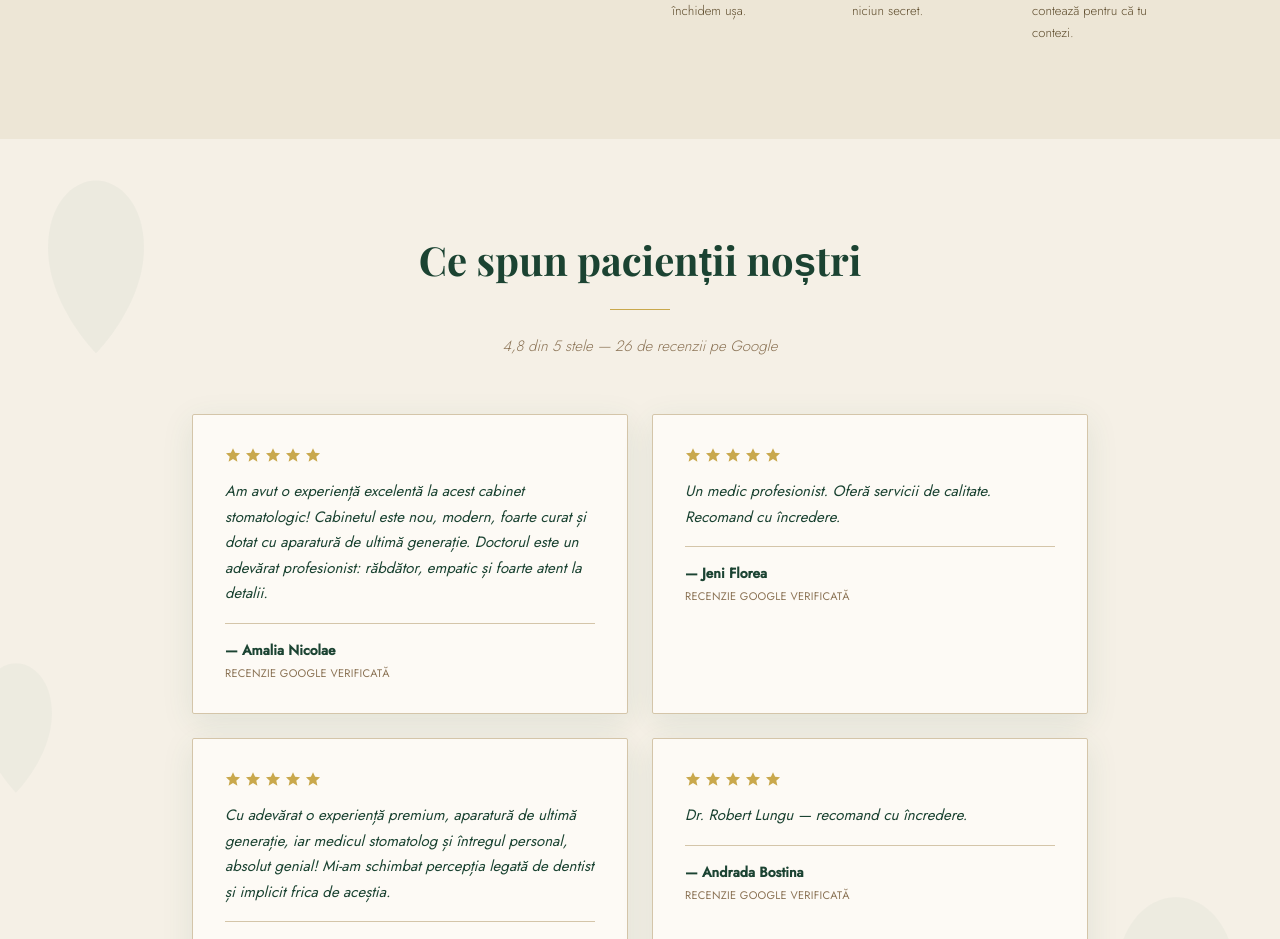
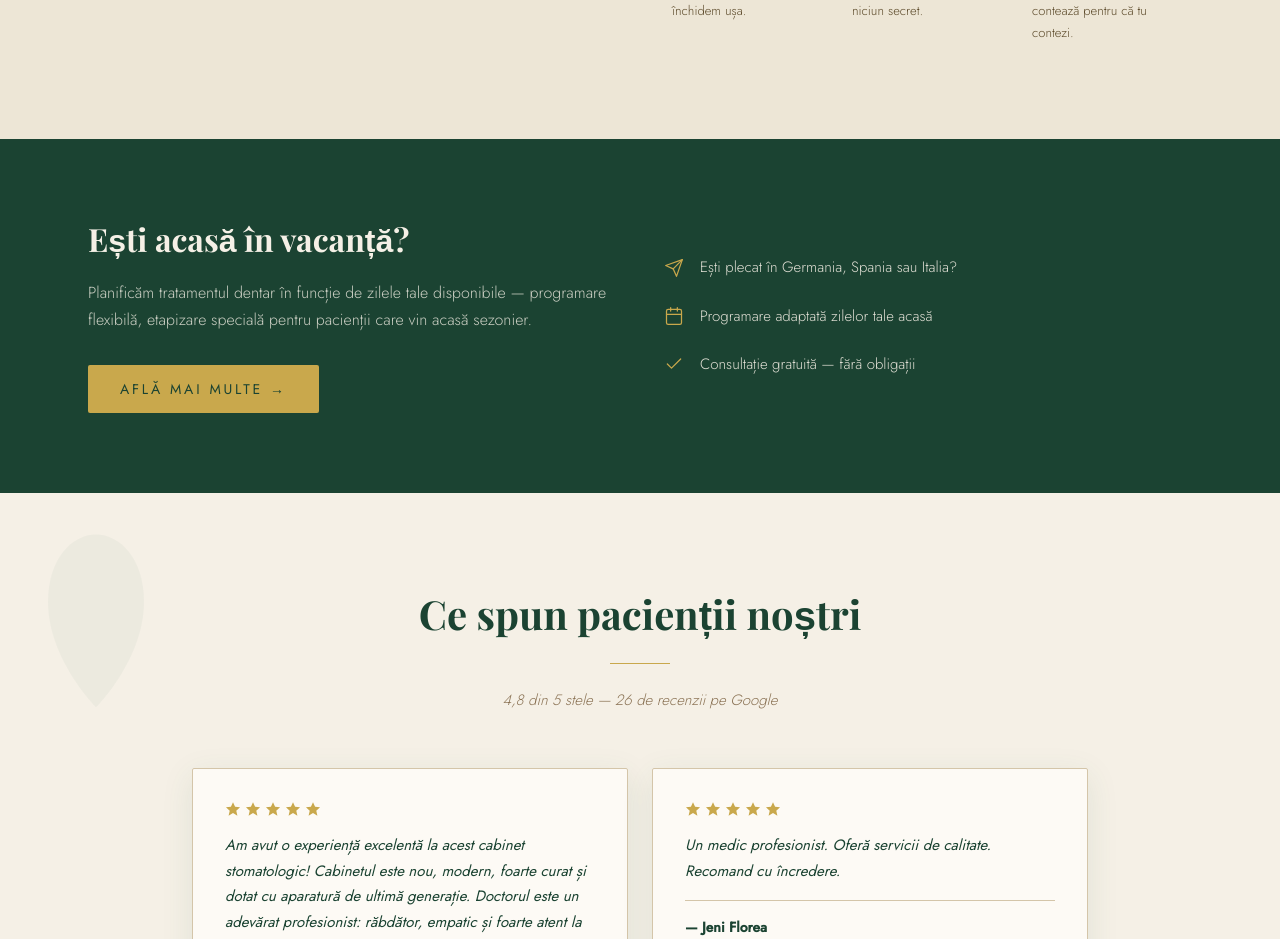
Before and after one commit to Rbt1/aradentpitesti, a Next.js app: page / in a window 1280 px wide. Shown: the part 7060-7999 px from the top of the page. Built offline with nearby package versions, Linux system fonts and the light colour scheme.

Commit message:
protetica dentara, OG image, robots, banner diaspora homepage

```diff
--- /dev/null
+++ b/app/components/DiasporaBanner.tsx
@@ -0,0 +1,87 @@
+'use client'
+
+import { motion } from 'framer-motion'
+import Link from 'next/link'
+
+const PlaneIcon = () => (
+  <svg width="20" height="20" viewBox="0 0 24 24" fill="none" stroke="currentColor" strokeWidth="1.5" strokeLinecap="round" strokeLinejoin="round" className="flex-shrink-0" aria-hidden="true">
+    <path d="M22 2L11 13" />
+    <path d="M22 2L15 22L11 13L2 9L22 2Z" />
+  </svg>
+)
+
+const CalendarIcon = () => (
+  <svg width="20" height="20" viewBox="0 0 24 24" fill="none" stroke="currentColor" strokeWidth="1.5" strokeLinecap="round" strokeLinejoin="round" className="flex-shrink-0" aria-hidden="true">
+    <rect x="3" y="4" width="18" height="18" rx="2" ry="2" />
+    <line x1="16" y1="2" x2="16" y2="6" />
+    <line x1="8" y1="2" x2="8" y2="6" />
+    <line x1="3" y1="10" x2="21" y2="10" />
+  </svg>
+)
+
+const CheckIcon = () => (
+  <svg width="20" height="20" viewBox="0 0 24 24" fill="none" stroke="currentColor" strokeWidth="1.5" strokeLinecap="round" strokeLinejoin="round" className="flex-shrink-0" aria-hidden="true">
+    <polyline points="20 6 9 17 4 12" />
+  </svg>
+)
+
+const FEATURES = [
+  { Icon: PlaneIcon, text: 'Ești plecat în Germania, Spania sau Italia?' },
+  { Icon: CalendarIcon, text: 'Programare adaptată zilelor tale acasă' },
+  { Icon: CheckIcon, text: 'Consultație gratuită — fără obligații' },
+]
+
+const DiasporaBanner = () => {
+  return (
+    <section className="bg-forest-dark py-20 px-6">
+      <div className="container-site max-w-5xl">
+        <div className="grid grid-cols-1 md:grid-cols-2 gap-12 items-center">
+
+          {/* Coloana stanga */}
+          <motion.div
+            initial={{ opacity: 0, y: 24 }}
+            whileInView={{ opacity: 1, y: 0 }}
+            viewport={{ once: true }}
+            transition={{ duration: 0.6, ease: 'easeOut' }}
+          >
+            <h2 className="font-playfair font-bold text-[28px] lg:text-[32px] text-cream leading-tight mb-5">
+              Ești acasă în vacanță?
+            </h2>
+            <p className="font-jost font-light text-[16px] text-cream/80 leading-[1.7] mb-8">
+              Planificăm tratamentul dentar în funcție de zilele tale disponibile — programare flexibilă, etapizare specială pentru pacienții care vin acasă sezonier.
+            </p>
+            <Link
+              href="/diaspora"
+              className="inline-block font-jost text-sm uppercase tracking-wider bg-gold text-forest-dark px-8 py-[14px] rounded-sm hover:bg-cream transition-all duration-300"
+            >
+              Află mai multe →
+            </Link>
+          </motion.div>
+
+          {/* Coloana dreapta */}
+          <motion.div
+            className="space-y-6"
+            initial={{ opacity: 0, y: 24 }}
+            whileInView={{ opacity: 1, y: 0 }}
+            viewport={{ once: true }}
+            transition={{ duration: 0.6, ease: 'easeOut', delay: 0.15 }}
+          >
+            {FEATURES.map((item) => (
+              <div key={item.text} className="flex items-center gap-4">
+                <div className="text-gold">
+                  <item.Icon />
+                </div>
+                <p className="font-jost font-light text-[15px] text-cream/90 leading-relaxed">
+                  {item.text}
+                </p>
+              </div>
+            ))}
+          </motion.div>
+
+        </div>
+      </div>
+    </section>
+  )
+}
+
+export default DiasporaBanner
--- a/app/layout.tsx
+++ b/app/layout.tsx
@@ -83,9 +83,9 @@ export const metadata: Metadata = {
     type: 'website',
     images: [
       {
-        url: 'https://www.aradentpitesti.ro/logo/logo.png',
-        width: 1200,
-        height: 630,
+        url: 'https://www.aradentpitesti.ro/logo-circular-600.png',
+        width: 600,
+        height: 600,
         alt: 'ARA DENT STUDIO Pitești',
       },
     ],
--- a/app/page.tsx
+++ b/app/page.tsx
@@ -6,6 +6,7 @@ import Services from './components/Services'
 import Technology from './components/Technology'
 import DentalJourney from './components/DentalJourney'
 import AboutDoctor from './components/AboutDoctor'
+import DiasporaBanner from './components/DiasporaBanner'
 import Testimonials from './components/Testimonials'
 import Footer from './components/Footer'
 import WhatsAppButton from './components/WhatsAppButton'
@@ -41,6 +42,7 @@ export default function HomePage() {
         <Technology />
         <AboutDoctor />
         {/* <BeforeAfter /> */}
+        <DiasporaBanner />
         <Testimonials />
         <Booking />
       </main>
```
Also changed, not shown: app/servicii/protetica-dentara/page.tsx (+72 -27 lines).
